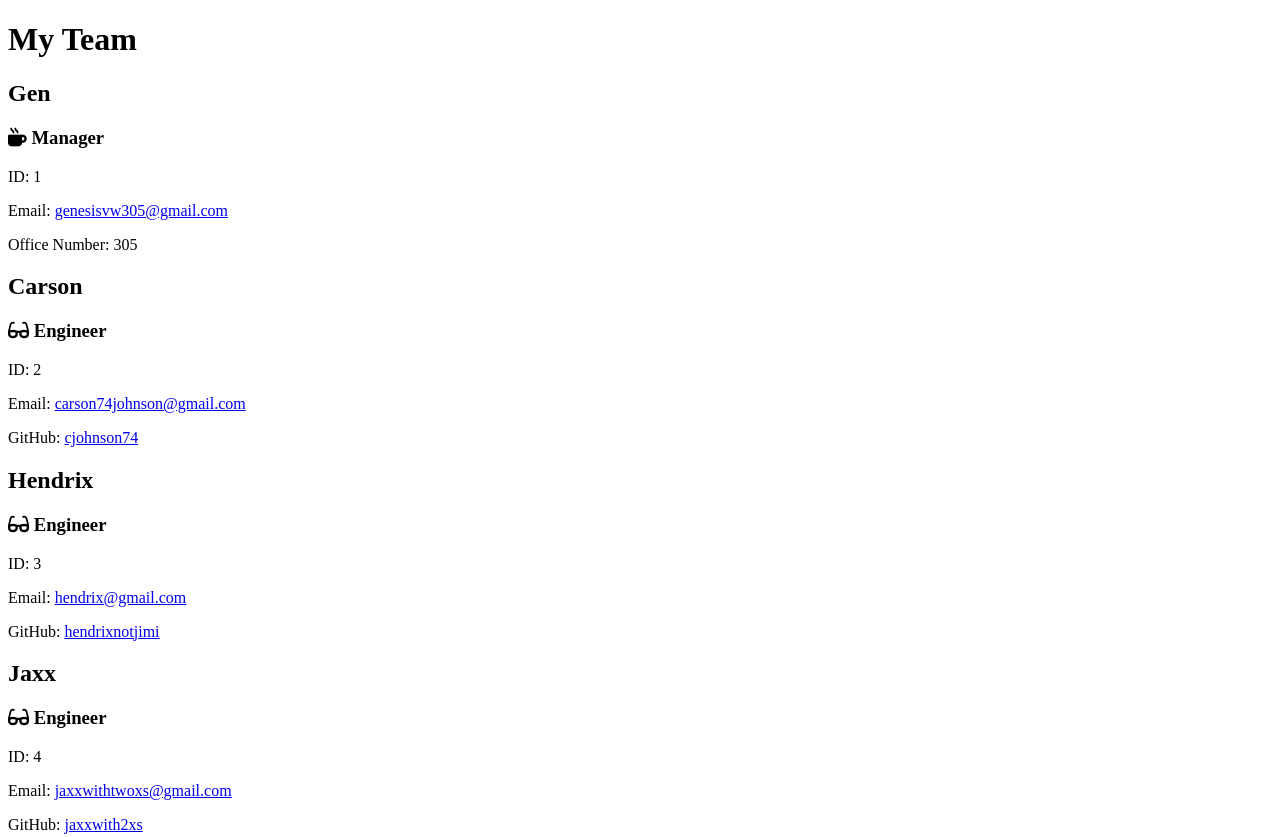
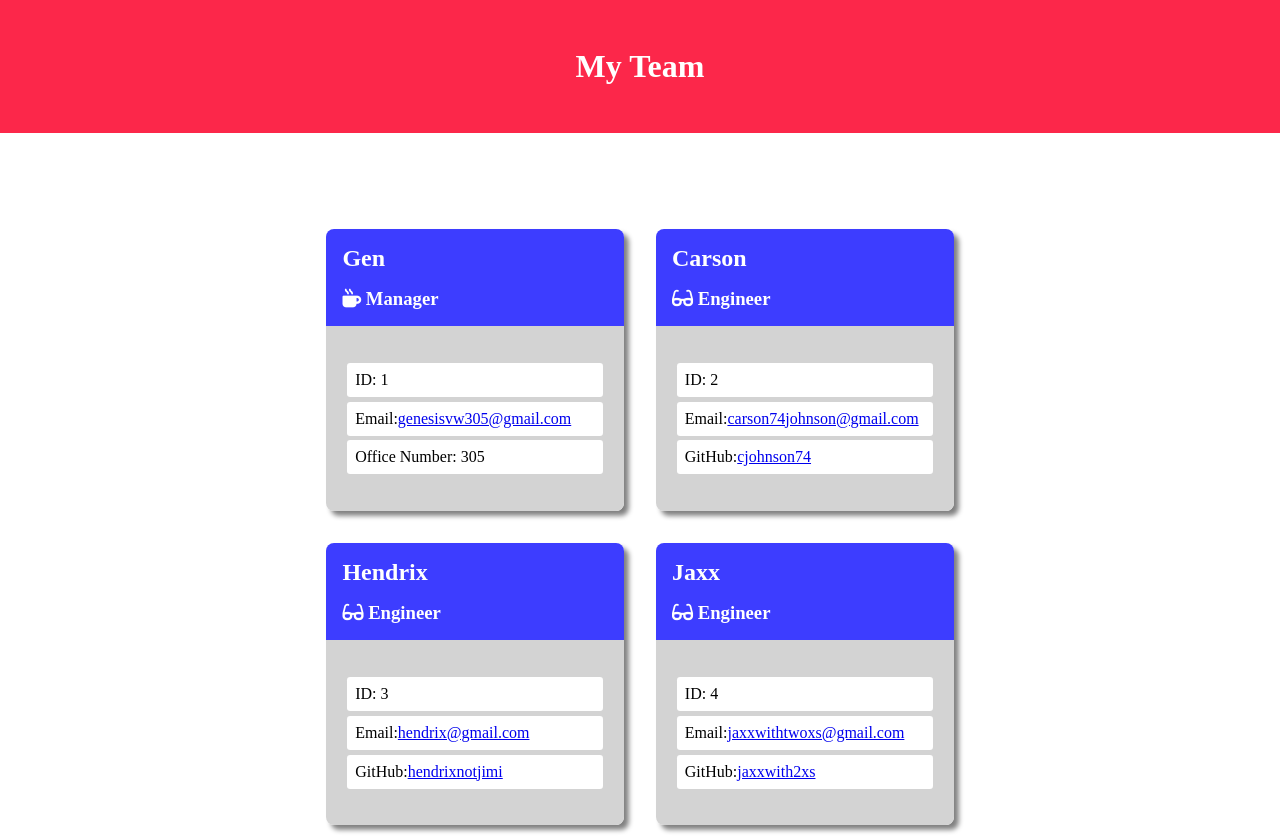
Before and after one commit to cjohnson74/Team-Profile-Generator, a plain HTML site: page index.html in a window 1280 px wide. Shown: the top 837 px of the page. Drawn offline with Linux system fonts and the light colour scheme.

Commit message:
properly connected generated html to css

```diff
--- a/index.html
+++ b/index.html
@@ -4,7 +4,7 @@
             <meta charset="UTF-8">
             <meta http-equiv="X-UA-Compatible" content="IE=edge">
             <meta name="viewport" content="width=device-width, initial-scale=1.0">
-            <link rel="stylesheet" href="./dist/style.css">
+            <link rel="stylesheet" href="./src/style.css">
             <link rel="stylesheet" href="https://cdnjs.cloudflare.com/ajax/libs/font-awesome/6.0.0-beta2/css/all.min.css" integrity="sha512-YWzhKL2whUzgiheMoBFwW8CKV4qpHQAEuvilg9FAn5VJUDwKZZxkJNuGM4XkWuk94WCrrwslk8yWNGmY1EduTA==" crossorigin="anonymous" referrerpolicy="no-referrer" />
             <title>Document</title>
         </head>
--- a/lib/cardHTML.js
+++ b/lib/cardHTML.js
@@ -6,7 +6,7 @@ const cardHTML = {
             <meta charset="UTF-8">
             <meta http-equiv="X-UA-Compatible" content="IE=edge">
             <meta name="viewport" content="width=device-width, initial-scale=1.0">
-            <link rel="stylesheet" href="./style.css">
+            <link rel="stylesheet" href="../src/style.css">
             <link rel="stylesheet" href="https://cdnjs.cloudflare.com/ajax/libs/font-awesome/6.0.0-beta2/css/all.min.css" integrity="sha512-YWzhKL2whUzgiheMoBFwW8CKV4qpHQAEuvilg9FAn5VJUDwKZZxkJNuGM4XkWuk94WCrrwslk8yWNGmY1EduTA==" crossorigin="anonymous" referrerpolicy="no-referrer" />
             <title>Document</title>
         </head>
--- /dev/null
+++ b/src/style.css
@@ -0,0 +1,71 @@
+body {
+    margin: 0;
+    align-content: center;
+}
+
+header {
+    background-size: cover;
+    background-color: rgb(252, 39, 74);
+}
+
+header h1 {
+    color: white;
+    text-align: center;
+    margin: 0;
+    padding: 3rem;
+    font-size: 2rem;
+}
+
+.wrapper {
+    display: flex;
+    flex-direction: row;
+    flex-wrap: wrap;
+    height: 40rem;
+    width: 60%;
+    justify-content: center;
+    margin: 5rem 20% 5rem 20%;
+}
+
+.card {
+    height: fit-content;
+    width: auto;
+    background-color: white;
+    box-shadow: .3rem .3rem .3rem gray;
+    border-radius: .5rem;
+    margin: 1rem;
+}
+
+.header {
+    background-color: rgb(61, 61, 255);
+    border-radius: .5rem .5rem 0rem 0rem;
+}
+
+.body {
+    background-color: lightgray;
+    padding: 2rem 1rem 2rem 1rem;
+    width: auto;
+    height: auto;
+    border-radius: 0rem 0rem .5rem .5rem;
+}
+
+p {
+    display: flex;
+    flex-wrap: wrap;
+    background-color: white;
+    padding: .5rem;
+    width: 15rem;
+    border-radius: .2rem;
+    margin: .3rem;
+}
+
+.name {
+    margin: 0;
+    padding: 1rem 1rem .5rem 1rem;
+    color: white;
+}
+
+.role {
+    margin: 0;
+    padding: .5rem 1rem 1rem 1rem;
+    color: white;
+}
```
